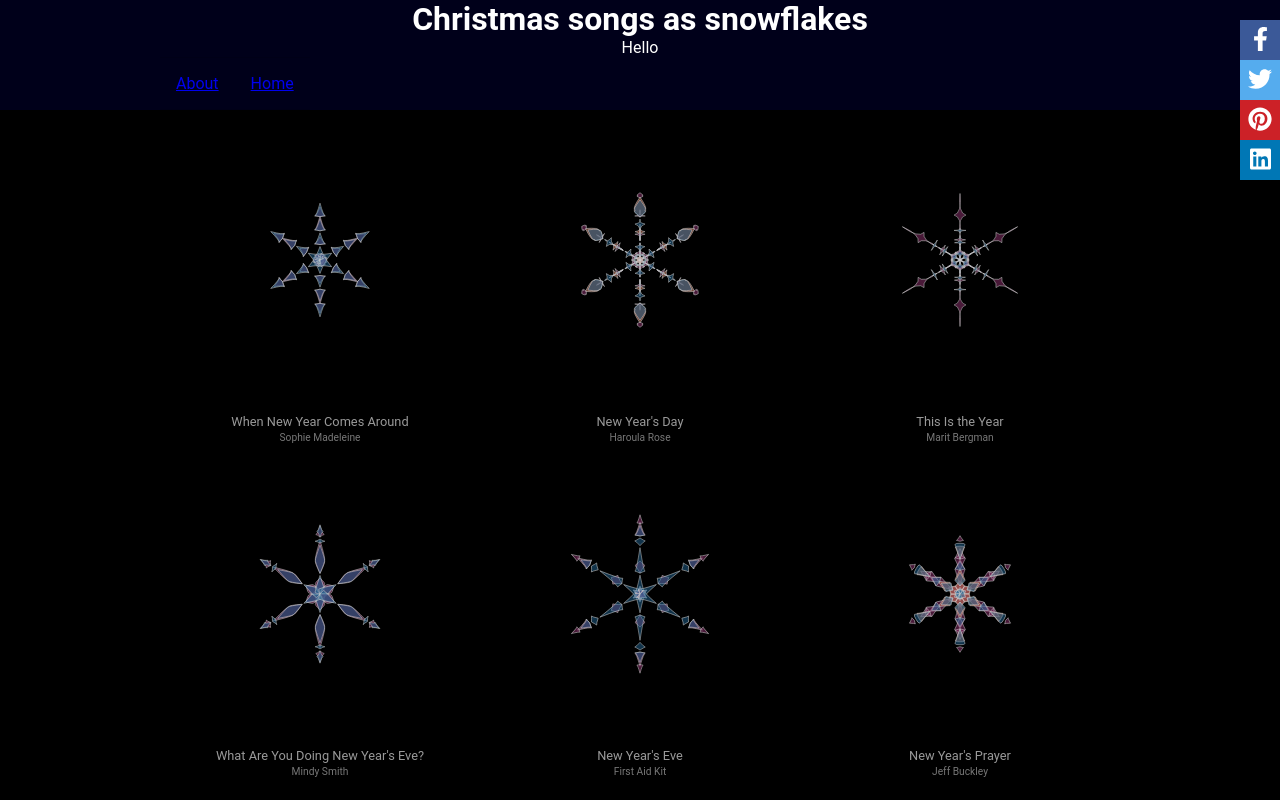
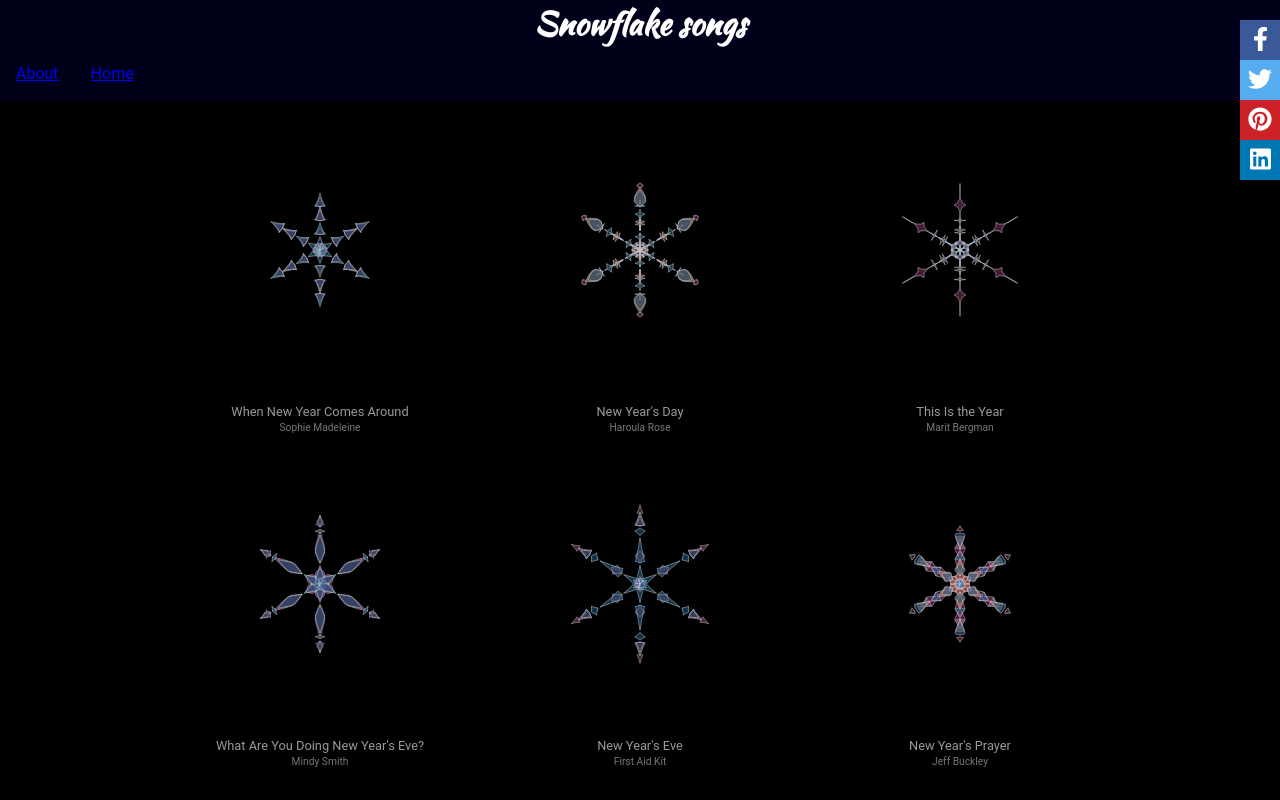
Before and after one commit to maryzam/snowflake-songs, a React (Create React App) app in the folder snowflake-songs-app/: page / in a window 1280 px wide. Shown: the top 800 px of the page. Built offline with nearby package versions, Linux system fonts and the light colour scheme.

Commit message:
Update share buttons & header font

```diff
--- a/snowflake-songs-app/public/index.html
+++ b/snowflake-songs-app/public/index.html
@@ -10,6 +10,7 @@
       homescreen on Android. See https://developers.google.com/web/fundamentals/web-app-manifest/
     -->
     <link rel="manifest" href="%PUBLIC_URL%/manifest.json">
+    <link href="https://fonts.googleapis.com/css?family=Kaushan+Script" rel="stylesheet">
     <!--
       Notice the use of %PUBLIC_URL% in the tags above.
       It will be replaced with the URL of the `public` folder during the build.
--- a/snowflake-songs-app/src/App.js
+++ b/snowflake-songs-app/src/App.js
@@ -4,8 +4,9 @@ import './style/social-share.css';
 import './style/layout.css';
 import './style/navigation.css';
 import './style/snowflake.css';
+import './style/header.css';
 
-import Header from "./components/Header";
+import Header from "./components/Header/Header";
 import Footer from "./components/Footer";
 import Main from "./components/Main";
 
--- a/snowflake-songs-app/src/components/Header.js
+++ /dev/null
@@ -1,44 +0,0 @@
-import React from 'react';
-import { FontAwesomeIcon } from '@fortawesome/react-fontawesome'
-import { faFacebookF } from '@fortawesome/free-brands-svg-icons'
-import { faTwitter } from '@fortawesome/free-brands-svg-icons'
-import { faLinkedin } from '@fortawesome/free-brands-svg-icons'
-import { faPinterest } from '@fortawesome/free-brands-svg-icons'
-import { Link } from 'react-router-dom'
-
-const Header = () => (
-    <header>
-      <div className="wrapper-width">
-        <h1>Christmas songs as snowflakes</h1>
-        <p>Hello</p>
-
-        <div className="navigation">
-          <Link to={`/about`}> About </Link>
-          <Link to={`/`}> Home </Link>
-        </div>
-
-        <div className="socialfloat">
-
-
-            <a className="button facebook" href="http://www.facebook.com/sharer/sharer.php?u=YOUR-URL">
-              <FontAwesomeIcon icon={faFacebookF} size="lg" />
-            </a>
-
-          <a className="button twitter" href="https://twitter.com/intent/tweet?text=YOUR-TEXT&url=YOUR-URL&via=TWITTER-HANDLER">
-            <FontAwesomeIcon icon={faTwitter} size="lg" />
-          </a>
-          <a className="button pinterest" href="http://pinterest.com/pin/create/button/?url=YOUR-URL&description=YOUR-DESCRIPTION&media=YOUR-IMAGE-SRC">
-            <FontAwesomeIcon icon={faPinterest} size="lg" />
-          </a>
-          <a className="button linkedin" href="http://www.linkedin.com/shareArticle?mini=true&url=YOUR-URL&title=YOUR-TITLE&source=YOUR-URL">
-            <FontAwesomeIcon icon={faLinkedin} size="lg" />
-          </a>
-        </div>
-
-      </div>
-
-
-    </header>
-	);
-
-export default Header;
--- /dev/null
+++ b/snowflake-songs-app/src/components/Header/Header.js
@@ -0,0 +1,20 @@
+import React from 'react';
+import { Link } from 'react-router-dom'
+
+import ShareLinks from "./ShareLinks";
+
+const Header = () => (
+    <header>
+        <h1>Snowflake songs</h1>
+
+        <div className="navigation">
+          <Link to={`/about`}> About </Link>
+          <Link to={`/`}> Home </Link>
+        </div>
+
+        <ShareLinks />
+
+    </header>
+	);
+
+export default Header;
--- /dev/null
+++ b/snowflake-songs-app/src/components/Header/ShareLinks.js
@@ -0,0 +1,39 @@
+import React from 'react';
+
+import { FontAwesomeIcon } from '@fortawesome/react-fontawesome'
+import { faFacebookF, faTwitter, faLinkedin, faPinterest } from '@fortawesome/free-brands-svg-icons'
+
+const shareText = "The best New Year songs as Snowflakes! ❄❄❄";
+
+const ShareLinks = () => {
+	const currentUrl = window.location.hostname;
+	return (
+		<div className="socialfloat">
+	    	<a key="facebook"
+	    		className="button facebook"
+	    		href= {`http://www.facebook.com/sharer/sharer.php?u=${currentUrl}` }>
+	            <FontAwesomeIcon icon={faFacebookF} size="lg" />
+	        </a>
+
+	      	<a key="twitter"
+	      		className="button twitter"
+	      		href={ `https://twitter.com/intent/tweet?text=${shareText}&url=${currentUrl}`}>
+	            <FontAwesomeIcon icon={faTwitter} size="lg" />
+	        </a>
+
+	        <a key="pinterest"
+	        	className="button pinterest"
+	        	href={ `http://pinterest.com/pin/create/button/?url=${currentUrl}&description=${shareText}&media=YOUR-IMAGE-SRC`}>
+	            <FontAwesomeIcon icon={faPinterest} size="lg" />
+	        </a>
+
+	        <a key="linkedin"
+	        	className="button linkedin"
+	        	href={ `http://www.linkedin.com/shareArticle?mini=true&url=${currentUrl}&title=${shareText}&source=${currentUrl}` }>
+	           <FontAwesomeIcon icon={faLinkedin} size="lg" />
+	        </a>
+	    </div>
+	);
+};
+
+export default ShareLinks;
--- a/snowflake-songs-app/src/index.js
+++ b/snowflake-songs-app/src/index.js
@@ -1,19 +1,14 @@
 import React from 'react';
 import ReactDOM from 'react-dom';
+
 import './index.css';
 import App from './App';
-import * as serviceWorker from './serviceWorker';
 
 import { HashRouter} from "react-router-dom";
 
 ReactDOM.render((
-  <HashRouter>
-    <App />
-  </HashRouter>
+	  <HashRouter>
+	    <App />
+	  </HashRouter>
   ),
   document.getElementById('root'));
-
-// If you want your app to work offline and load faster, you can change
-// unregister() to register() below. Note this comes with some pitfalls.
-// Learn more about service workers: http://bit.ly/CRA-PWA
-serviceWorker.unregister();
--- a/snowflake-songs-app/src/serviceWorker.js
+++ /dev/null
@@ -1,135 +0,0 @@
-// This optional code is used to register a service worker.
-// register() is not called by default.
-
-// This lets the app load faster on subsequent visits in production, and gives
-// it offline capabilities. However, it also means that developers (and users)
-// will only see deployed updates on subsequent visits to a page, after all the
-// existing tabs open on the page have been closed, since previously cached
-// resources are updated in the background.
-
-// To learn more about the benefits of this model and instructions on how to
-// opt-in, read http://bit.ly/CRA-PWA
-
-const isLocalhost = Boolean(
-  window.location.hostname === 'localhost' ||
-    // [::1] is the IPv6 localhost address.
-    window.location.hostname === '[::1]' ||
-    // 127.0.0.1/8 is considered localhost for IPv4.
-    window.location.hostname.match(
-      /^127(?:\.(?:25[0-5]|2[0-4][0-9]|[01]?[0-9][0-9]?)){3}$/
-    )
-);
-
-export function register(config) {
-  if (process.env.NODE_ENV === 'production' && 'serviceWorker' in navigator) {
-    // The URL constructor is available in all browsers that support SW.
-    const publicUrl = new URL(process.env.PUBLIC_URL, window.location.href);
-    if (publicUrl.origin !== window.location.origin) {
-      // Our service worker won't work if PUBLIC_URL is on a different origin
-      // from what our page is served on. This might happen if a CDN is used to
-      // serve assets; see https://github.com/facebook/create-react-app/issues/2374
-      return;
-    }
-
-    window.addEventListener('load', () => {
-      const swUrl = `${process.env.PUBLIC_URL}/service-worker.js`;
-
-      if (isLocalhost) {
-        // This is running on localhost. Let's check if a service worker still exists or not.
-        checkValidServiceWorker(swUrl, config);
-
-        // Add some additional logging to localhost, pointing developers to the
-        // service worker/PWA documentation.
-        navigator.serviceWorker.ready.then(() => {
-          console.log(
-            'This web app is being served cache-first by a service ' +
-              'worker. To learn more, visit http://bit.ly/CRA-PWA'
-          );
-        });
-      } else {
-        // Is not localhost. Just register service worker
-        registerValidSW(swUrl, config);
-      }
-    });
-  }
-}
-
-function registerValidSW(swUrl, config) {
-  navigator.serviceWorker
-    .register(swUrl)
-    .then(registration => {
-      registration.onupdatefound = () => {
-        const installingWorker = registration.installing;
-        if (installingWorker == null) {
-          return;
-        }
-        installingWorker.onstatechange = () => {
-          if (installingWorker.state === 'installed') {
-            if (navigator.serviceWorker.controller) {
-              // At this point, the updated precached content has been fetched,
-              // but the previous service worker will still serve the older
-              // content until all client tabs are closed.
-              console.log(
-                'New content is available and will be used when all ' +
-                  'tabs for this page are closed. See http://bit.ly/CRA-PWA.'
-              );
-
-              // Execute callback
-              if (config && config.onUpdate) {
-                config.onUpdate(registration);
-              }
-            } else {
-              // At this point, everything has been precached.
-              // It's the perfect time to display a
-              // "Content is cached for offline use." message.
-              console.log('Content is cached for offline use.');
-
-              // Execute callback
-              if (config && config.onSuccess) {
-                config.onSuccess(registration);
-              }
-            }
-          }
-        };
-      };
-    })
-    .catch(error => {
-      console.error('Error during service worker registration:', error);
-    });
-}
-
-function checkValidServiceWorker(swUrl, config) {
-  // Check if the service worker can be found. If it can't reload the page.
-  fetch(swUrl)
-    .then(response => {
-      // Ensure service worker exists, and that we really are getting a JS file.
-      const contentType = response.headers.get('content-type');
-      if (
-        response.status === 404 ||
-        (contentType != null && contentType.indexOf('javascript') === -1)
-      ) {
-        // No service worker found. Probably a different app. Reload the page.
-        navigator.serviceWorker.ready.then(registration => {
-          registration.unregister().then(() => {
-            window.location.reload();
-          });
-        });
-      } else {
-        // Service worker found. Proceed as normal.
-        registerValidSW(swUrl, config);
-      }
-    })
-    .catch(() => {
-      console.log(
-        'No internet connection found. App is running in offline mode.'
-      );
-    });
-}
-
-export function unregister() {
-  if ('serviceWorker' in navigator) {
-    navigator.serviceWorker.ready.then(registration => {
-      registration.unregister();
-    });
-  }
-}
--- /dev/null
+++ b/snowflake-songs-app/src/style/header.css
@@ -0,0 +1,7 @@
+
+header {}
+
+header h1,
+header h2 {
+	font-family: 'Kaushan Script', cursive;
+}
```
